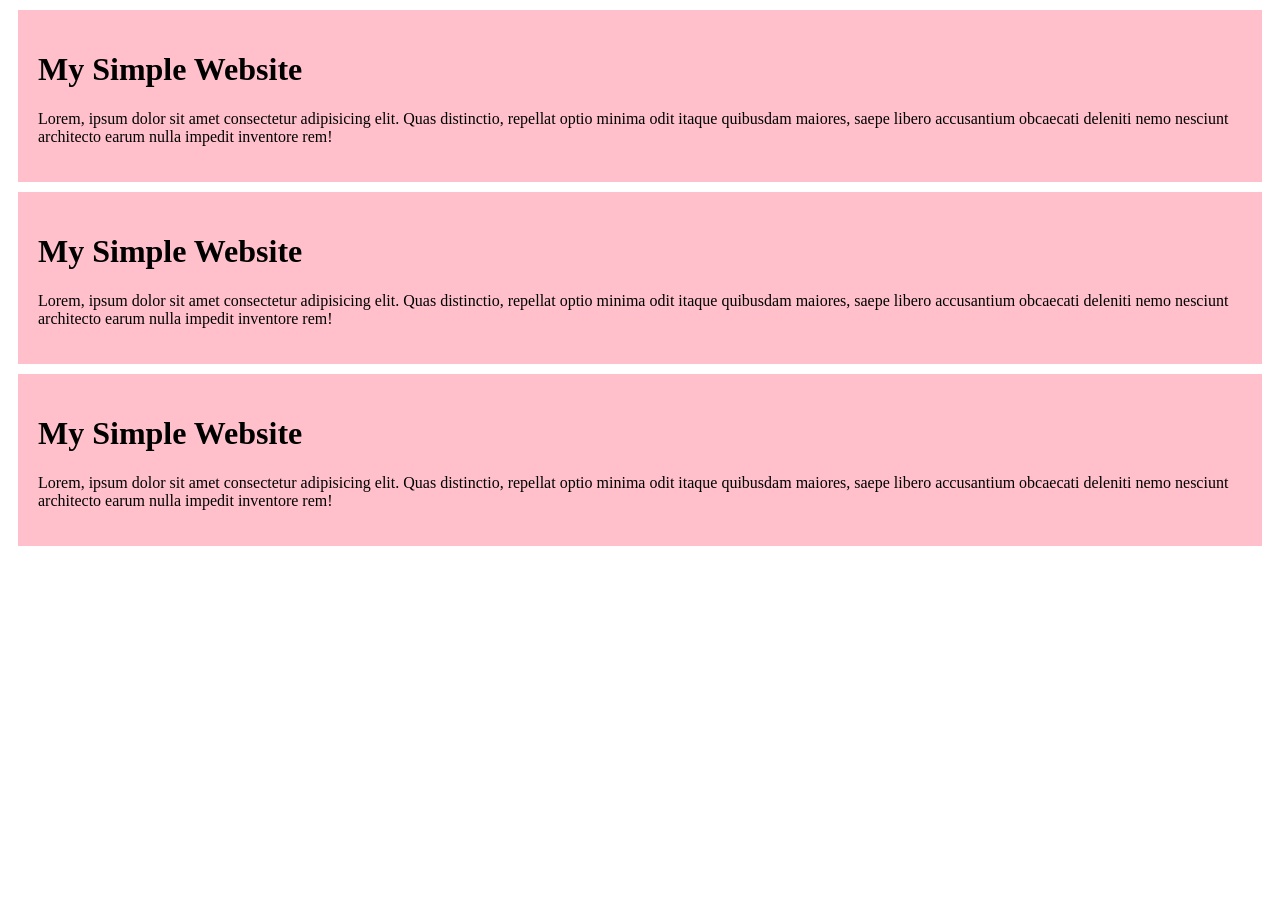
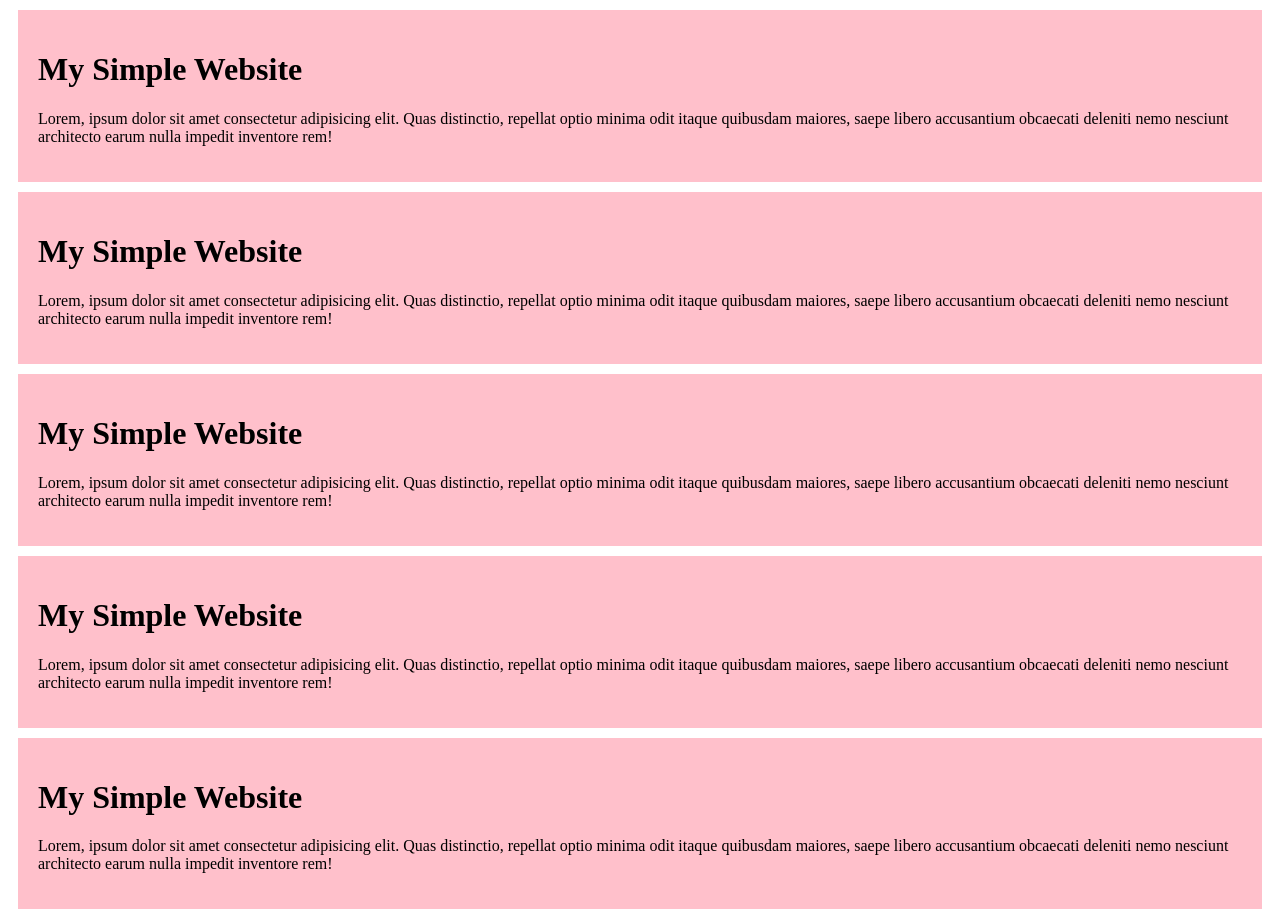
Before and after one commit to devsohanbd/sohan, a plain HTML site: page Index.html in a window 1280 px wide. Before the commit the page ends 800 px from the top, so only its background shows below. Drawn offline with Linux system fonts and the light colour scheme.

Commit message:
second commit

```diff
--- a/Index.html
+++ b/Index.html
@@ -19,5 +19,13 @@
             <h1>My Simple Website</h1>
             <p>Lorem, ipsum dolor sit amet consectetur adipisicing elit. Quas distinctio, repellat optio minima odit itaque quibusdam maiores, saepe libero accusantium obcaecati deleniti nemo nesciunt architecto earum nulla impedit inventore rem!</p>
             </div>
+            <div>
+                <h1>My Simple Website</h1>
+                <p>Lorem, ipsum dolor sit amet consectetur adipisicing elit. Quas distinctio, repellat optio minima odit itaque quibusdam maiores, saepe libero accusantium obcaecati deleniti nemo nesciunt architecto earum nulla impedit inventore rem!</p>
+                </div>
+                <div>
+                    <h1>My Simple Website</h1>
+                    <p>Lorem, ipsum dolor sit amet consectetur adipisicing elit. Quas distinctio, repellat optio minima odit itaque quibusdam maiores, saepe libero accusantium obcaecati deleniti nemo nesciunt architecto earum nulla impedit inventore rem!</p>
+                    </div>
 </body>
 </html>
```
